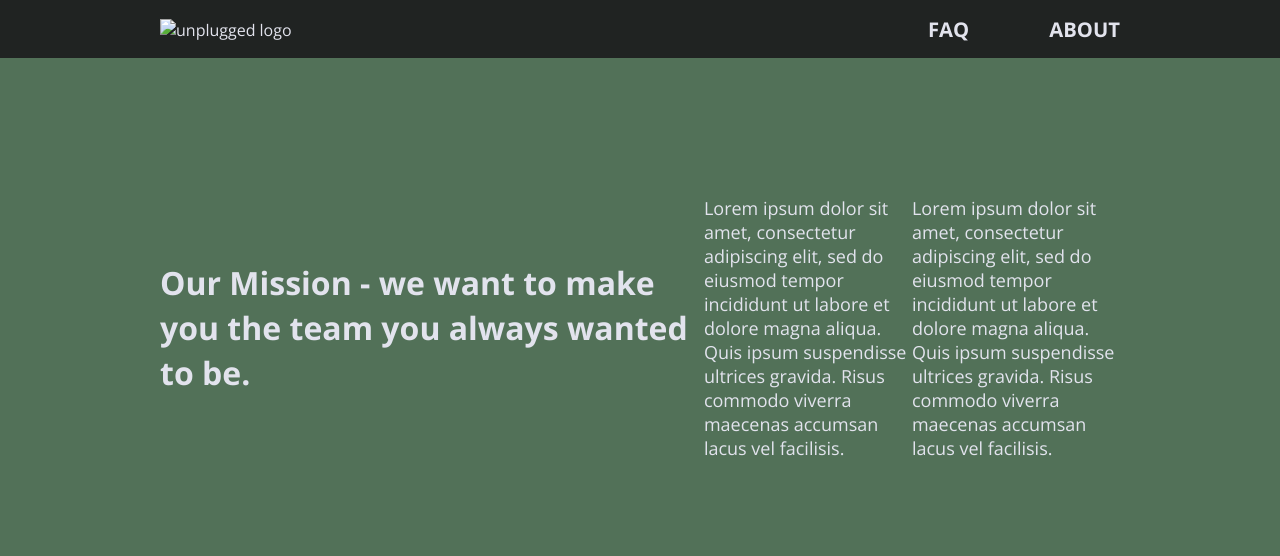
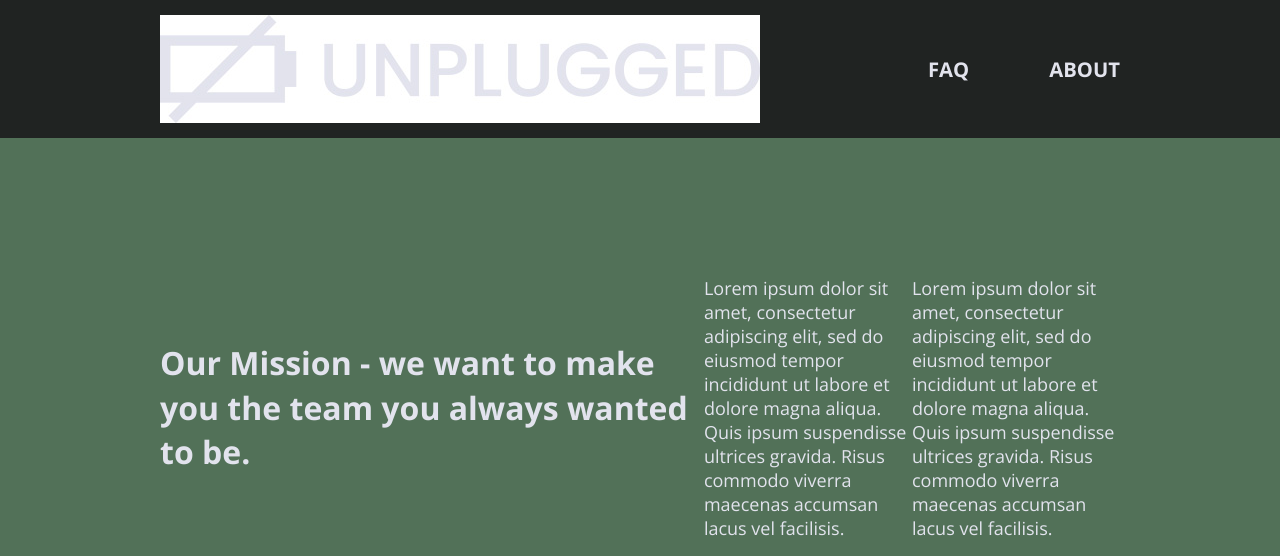
Before and after one commit to heidipete/unplugged-retreat, a website: page about/index.html in a window 1280 px wide. Shown: the top 556 px of the page. Drawn offline with nearby package versions, Linux system fonts and the light colour scheme.

Commit message:
Fixed logo link

```diff
--- a/about/index.html
+++ b/about/index.html
@@ -29,7 +29,7 @@
 <body>
 <header>
   <div  class="content-wrapper">
-    <a href="#"><img src="" alt="unplugged logo"></a>
+    <a href="#"><img src="../img/unpluggedlogo.jpg" alt="unplugged logo"></a>
     <div class="header-divider"></div>
     <nav>
       <ul>
```
Also changed, not shown: faq/index.html (+1 -1 lines), index.html (+1 -1 lines).
